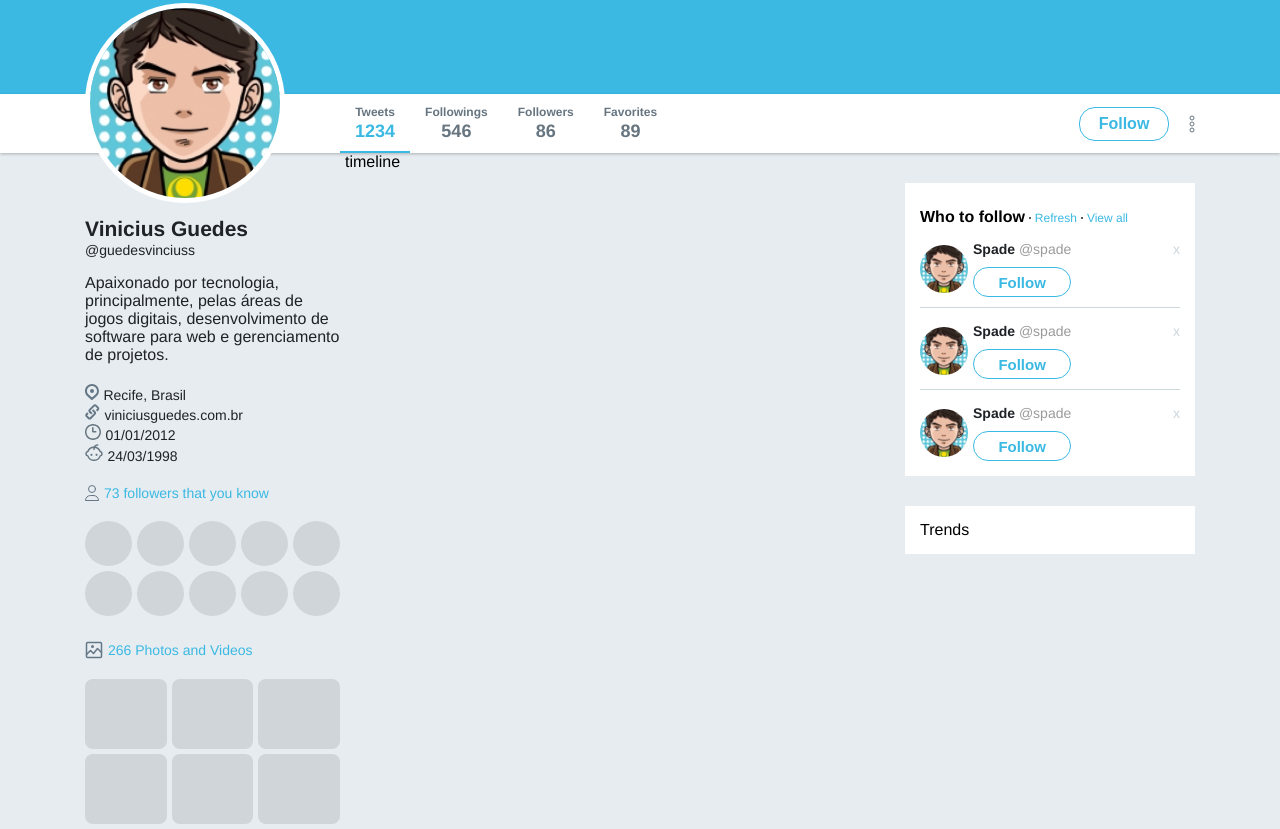
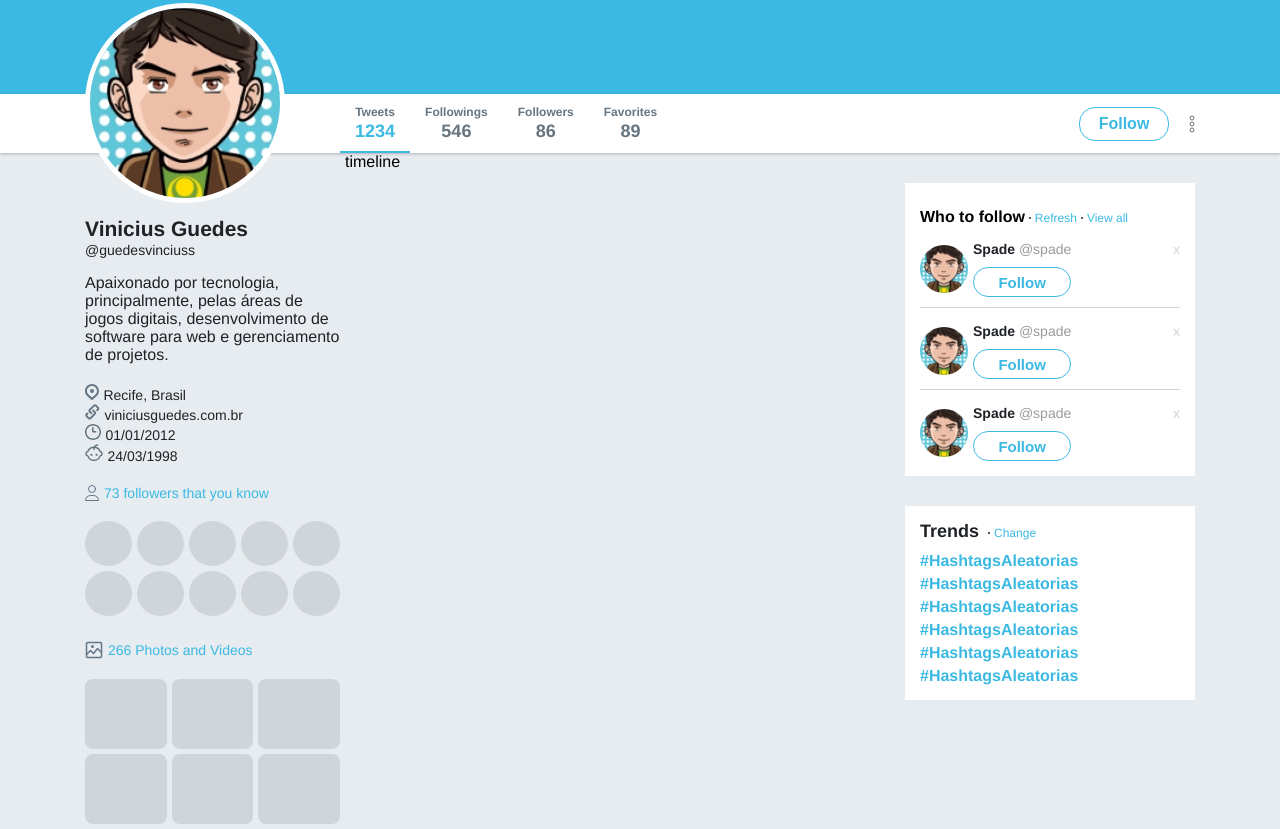
Before and after one commit to guedesviniciuss/clone-twitter, a plain HTML site: page index.html in a window 1280 px wide. Shown: the part 352-1181 px from the top of the page. Drawn offline with Linux system fonts and the light colour scheme.

Commit message:
Trends added

```diff
--- a/index.html
+++ b/index.html
@@ -164,7 +164,15 @@
       </div>
 
       <div class="widget trends">
-        Trends
+        <strong>Trends <a>Change</a></strong>
+        <ul>
+          <li><a href="#">#HashtagsAleatorias</a></li>
+          <li><a href="#">#HashtagsAleatorias</a></li>
+          <li><a href="#">#HashtagsAleatorias</a></li>
+          <li><a href="#">#HashtagsAleatorias</a></li>
+          <li><a href="#">#HashtagsAleatorias</a></li>
+          <li><a href="#">#HashtagsAleatorias</a></li>
+        </ul>
       </div>
     </aside>
   </div>
--- a/styles.css
+++ b/styles.css
@@ -430,3 +430,50 @@ div.wrapper-content aside.widgets .follow ul li > a {
   color: #ccd6dd;
   font-size: 14px;
 }
+
+div.wrapper-content aside.widgets .trends {
+  padding: 15px;
+}
+
+div.wrapper-content aside.widgets .trends strong {
+  color: #1f2226;
+  font-size: 18px;
+  margin-bottom: 500px;
+}
+
+div.wrapper-content aside.widgets .trends strong > a {
+  color: #3bb9e3;
+  font-size: 12px;
+  font-weight: normal;
+  margin-bottom: 500px;
+  padding-left: 10px;
+  position: relative;
+}
+
+div.wrapper-content aside.widgets .trends strong > a::before {
+  content: '';
+  height: 2px;
+  width: 2px;
+  border-radius: 50%;
+  background: #222;
+  position: absolute;
+  left: 4px;
+  top: 6px;
+}
+
+div.wrapper-content aside.widgets .trends ul {
+  margin-top: 10px;
+  list-style: none;
+  font-size: 16px;
+}
+
+div.wrapper-content aside.widgets .trends ul li {
+  margin-top: 5px;
+}
+
+div.wrapper-content aside.widgets .trends ul li a {
+  text-decoration: none;
+  color: #3bb9e3;
+  margin-top: 500px;
+  font-weight: bold;
+}
```
